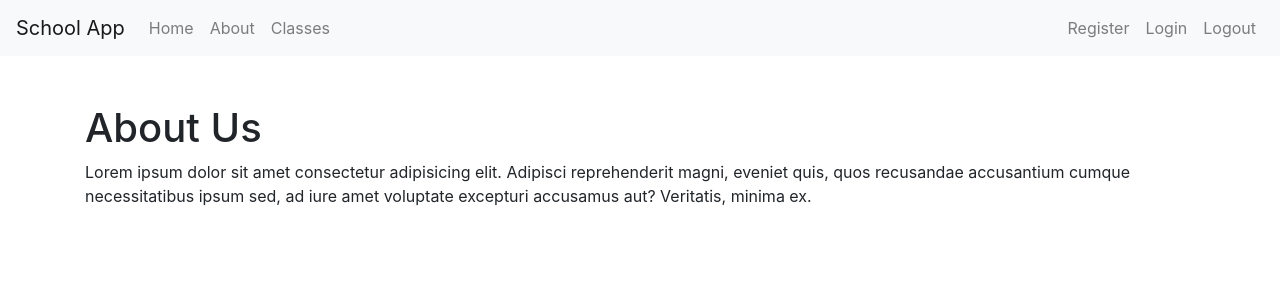
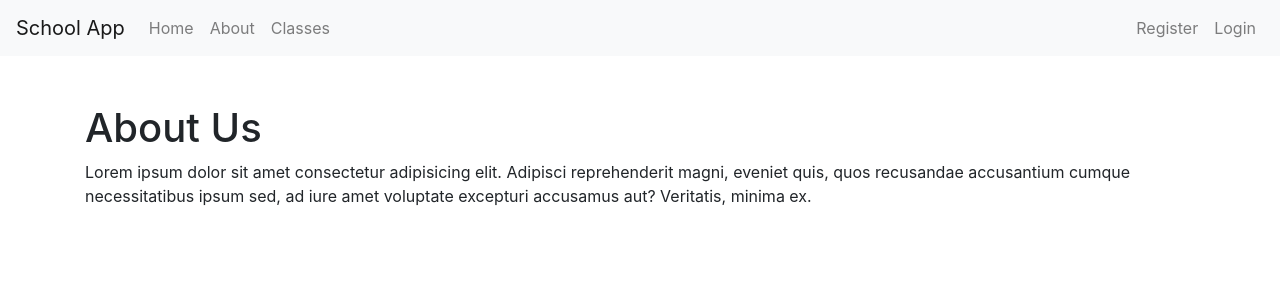
Before and after one commit to PaulienBuskens/web-concepten, a Flask app: page /about in a window 1280 px wide. Shown: the top 300 px of the page. Run offline with Flask 2, Linux system fonts and the light colour scheme; some libraries are stand-ins or nearby versions.

Commit message:
navbar controll access

```diff
--- a/app.py
+++ b/app.py
@@ -4,6 +4,7 @@ from flaskext.mysql import MySQL
 from pymysql.cursors import DictCursor
 from wtforms import Form ,StringField, TextAreaField, PasswordField, validators
 from passlib.hash import sha256_crypt
+from functools import wraps
 
 
 mysql = MySQL(cursorclass=DictCursor)
@@ -103,7 +104,7 @@ def login():
             #compare passwords
             if sha256_crypt.verify(password_canidate, password):
                 #when all is correct
-                session['logged in'] = True
+                session['logged_in'] = True
                 session['username'] = username
 
                 flash('You are now loggend in','success')
@@ -120,16 +121,28 @@ def login():
 
     return render_template('login.html')
 
+#check if user is logged in
+def is_logged_in(f):
+    @wraps(f)
+    def wrap(*args, **kwargs):
+        if 'logged_in' in session:
+            return f(*args, **kwargs)
+        else:
+            flash('Unauthorized, Please login', 'danger')
+            return redirect(url_for('login'))
+    return wrap
+
 #### logout ####
 @app.route('/logout')
 def logout():
-    session.clear
+    session.clear()
     flash('You are now logged out', 'success')
     return redirect(url_for('login'))
 
 #### dashboard ####
 
 @app.route('/dashboard')
+@is_logged_in
 def dashboard():
     return render_template('dashboard.html')
 
--- a/templates/includes/_navbar.html
+++ b/templates/includes/_navbar.html
@@ -17,15 +17,14 @@
             </li>
           </ul>
           <ul class="nav navbar-nav navbar-right">
-              <li>
-                <a class="nav-link" href="/register">Register </a>
-              </li>
-              <li>
-                <a class="nav-link" href="/login">Login</a>
-              </li>
-              <li>
-                <a class="nav-link" href="/logout">Logout</a>
-              </li>
-            </ul>
+            {% if session.logged_in %}
+              <li><a class="nav-link" href="/dashboard">Dashboard</a></li>
+              <li><a class="nav-link" href="/logout">Logout</a></li>
+
+            {% else %}
+              <li><a class="nav-link" href="/register">Register </a></li>
+              <li><a class="nav-link" href="/login">Login</a></li>
+            {% endif %}
+          </ul>
         </div>
       </nav>
```
